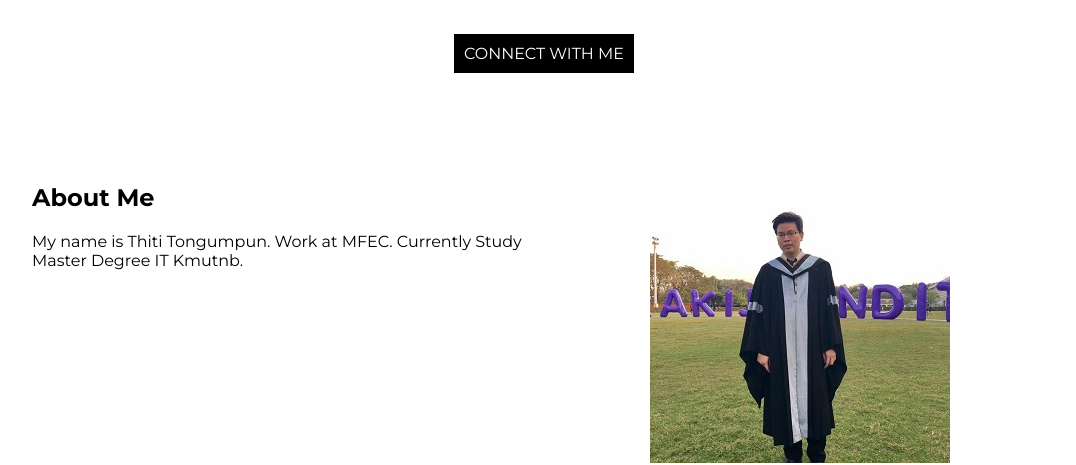
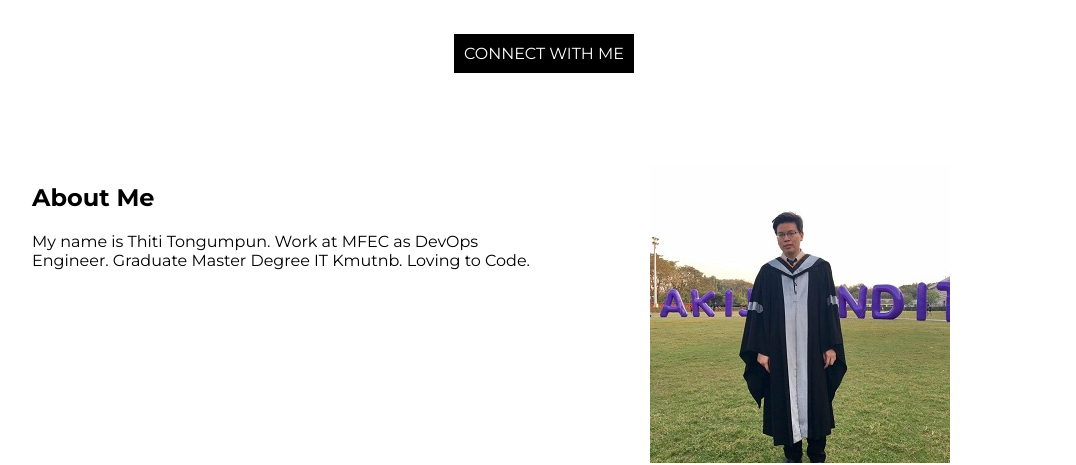
Before and after one commit to thititongumpun/template_portfolio, a Gatsby site: page / in a window 1280 px wide. Shown: the part 366-831 px from the top of the page, without its empty margins (96-1172 px from the left). Built offline with nearby package versions, Linux system fonts and the light colour scheme; Gatsby itself is replaced by a stand-in of ours.

Commit message:
node sass

```diff
--- a/src/yourdata.js
+++ b/src/yourdata.js
@@ -108,7 +108,7 @@ export default {
 
   // About Secton --------------
   aboutParaOne:
-    "My name is Thiti Tongumpun. Work at MFEC. Currently Study Master Degree IT Kmutnb.",
+    "My name is Thiti Tongumpun. Work at MFEC as DevOps Engineer. Graduate Master Degree IT Kmutnb. Loving to Code.",
   // aboutParaTwo:
   //   "It was popularised in the 1960s with the release of Letraset sheets containing Lorem Ipsum passages, and more recently with desktop publishing software like Aldus PageMaker including versions of Lorem Ipsum.",
   // aboutParaThree:
```
Also changed, not shown: 1 other file.
